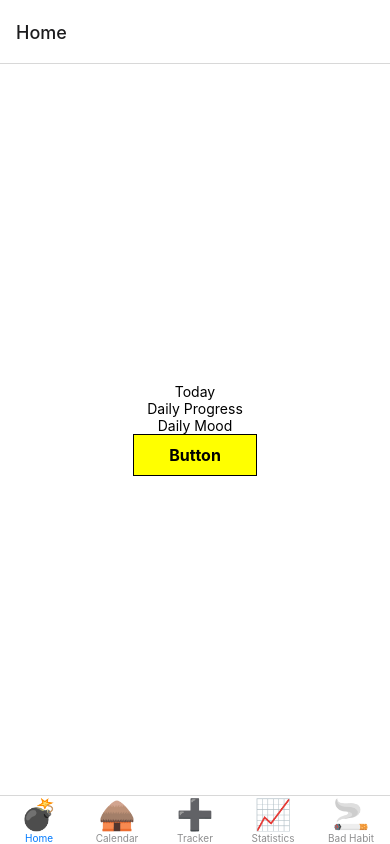
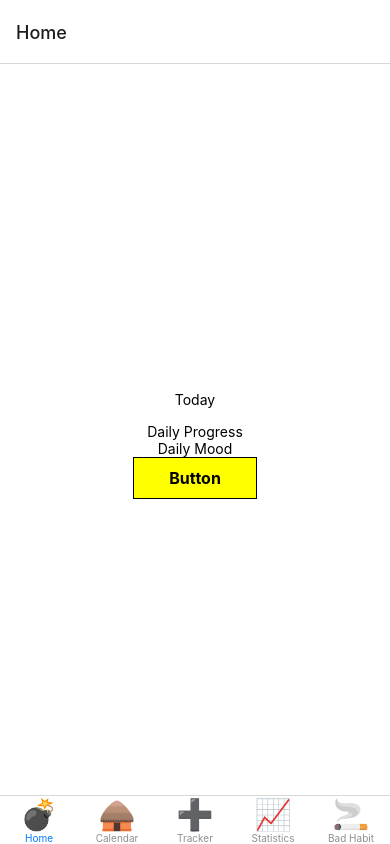
Before and after one commit to devjume/moodz, a React Native app: screen /Home in a window 390 px wide. Built offline with nearby package versions, Linux system fonts and the light colour scheme.

Commit message:
tyylikansioon

```diff
--- a/screens/BadHabitScreen.js
+++ b/screens/BadHabitScreen.js
@@ -1,4 +1,5 @@
 import React from 'react'
+import styles from '../style/style';
 import { Text, View, StyleSheet } from "react-native";
 
 
@@ -9,12 +10,3 @@ export default function BadHabitScreen() {
     </View>
   )
 }
-
-const styles = StyleSheet.create({
-  container: {
-    flex: 1,
-    backgroundColor: '#fff',
-    alignItems: 'center',
-    justifyContent: 'center',
-  },
-});
--- a/screens/CalendarScreen.js
+++ b/screens/CalendarScreen.js
@@ -1,4 +1,5 @@
 import React from 'react'
+import styles from '../style/style';
 import { Text, View, StyleSheet } from "react-native";
 
 
@@ -9,12 +10,3 @@ export default function CalendarScreen() {
     </View>
   )
 }
-
-const styles = StyleSheet.create({
-  container: {
-    flex: 1,
-    backgroundColor: '#fff',
-    alignItems: 'center',
-    justifyContent: 'center',
-  },
-});
--- a/screens/HomeScreen.js
+++ b/screens/HomeScreen.js
@@ -1,4 +1,5 @@
 import React from 'react'
+import styles from '../style/style';
 import { Text, View, StyleSheet } from "react-native";
 import CustomButton from "../components/CustomButton"
 
@@ -16,12 +17,3 @@ export default function HomeScreen() {
     </View>
   )
 }
-
-const styles = StyleSheet.create({
-  container: {
-    flex: 1,
-    backgroundColor: '#fff',
-    alignItems: 'center',
-    justifyContent: 'center',
-  },
-});
--- a/screens/StatisticsScreen.js
+++ b/screens/StatisticsScreen.js
@@ -1,4 +1,5 @@
 import React from 'react'
+import styles from '../style/style';
 import { Text, View, StyleSheet } from "react-native";
 
 
@@ -9,12 +10,3 @@ export default function StatisticsScreen() {
     </View>
   )
 }
-
-const styles = StyleSheet.create({
-  container: {
-    flex: 1,
-    backgroundColor: '#fff',
-    alignItems: 'center',
-    justifyContent: 'center',
-  },
-});
```
Also changed, not shown: screens/TrackerScreen.js (+1 -9 lines).
